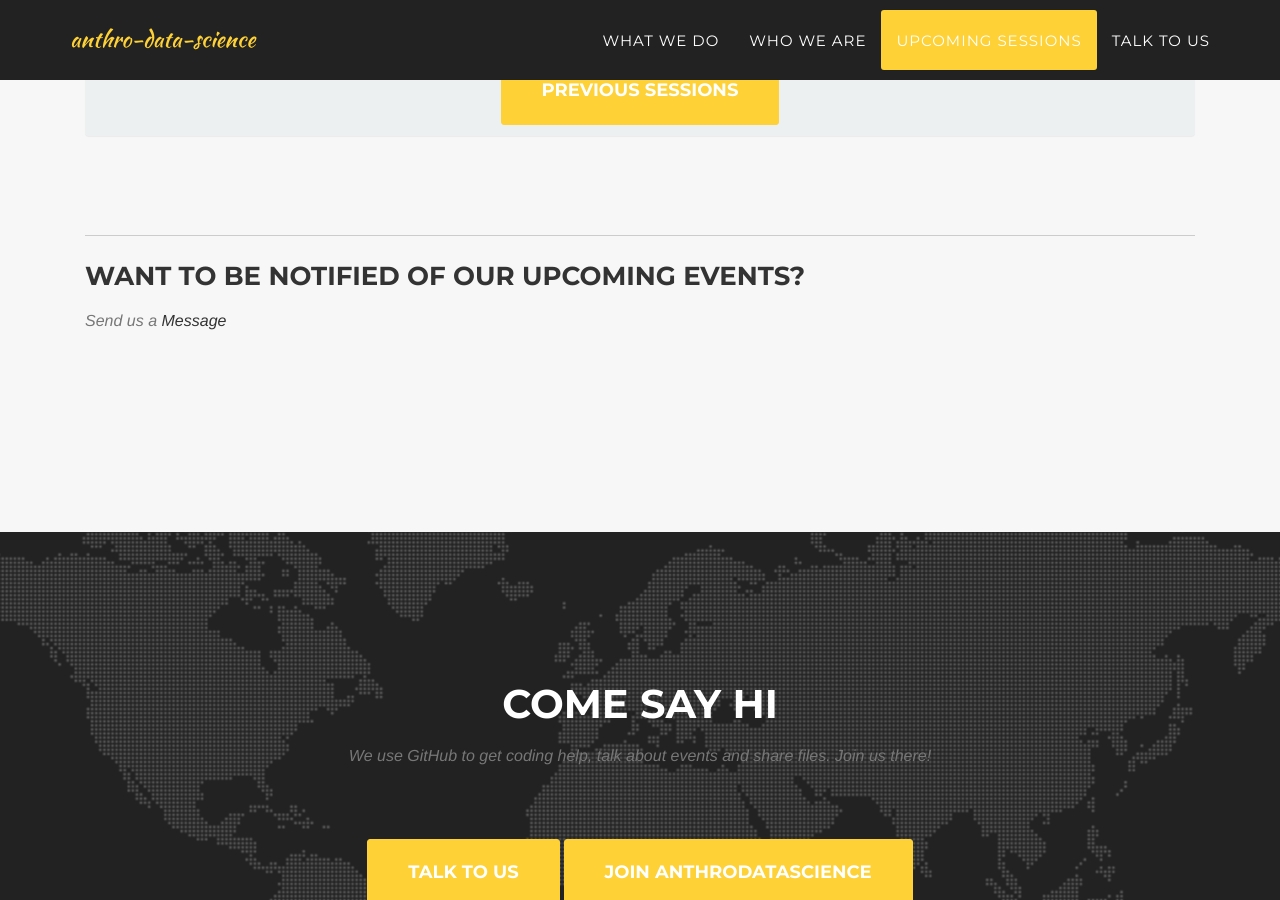
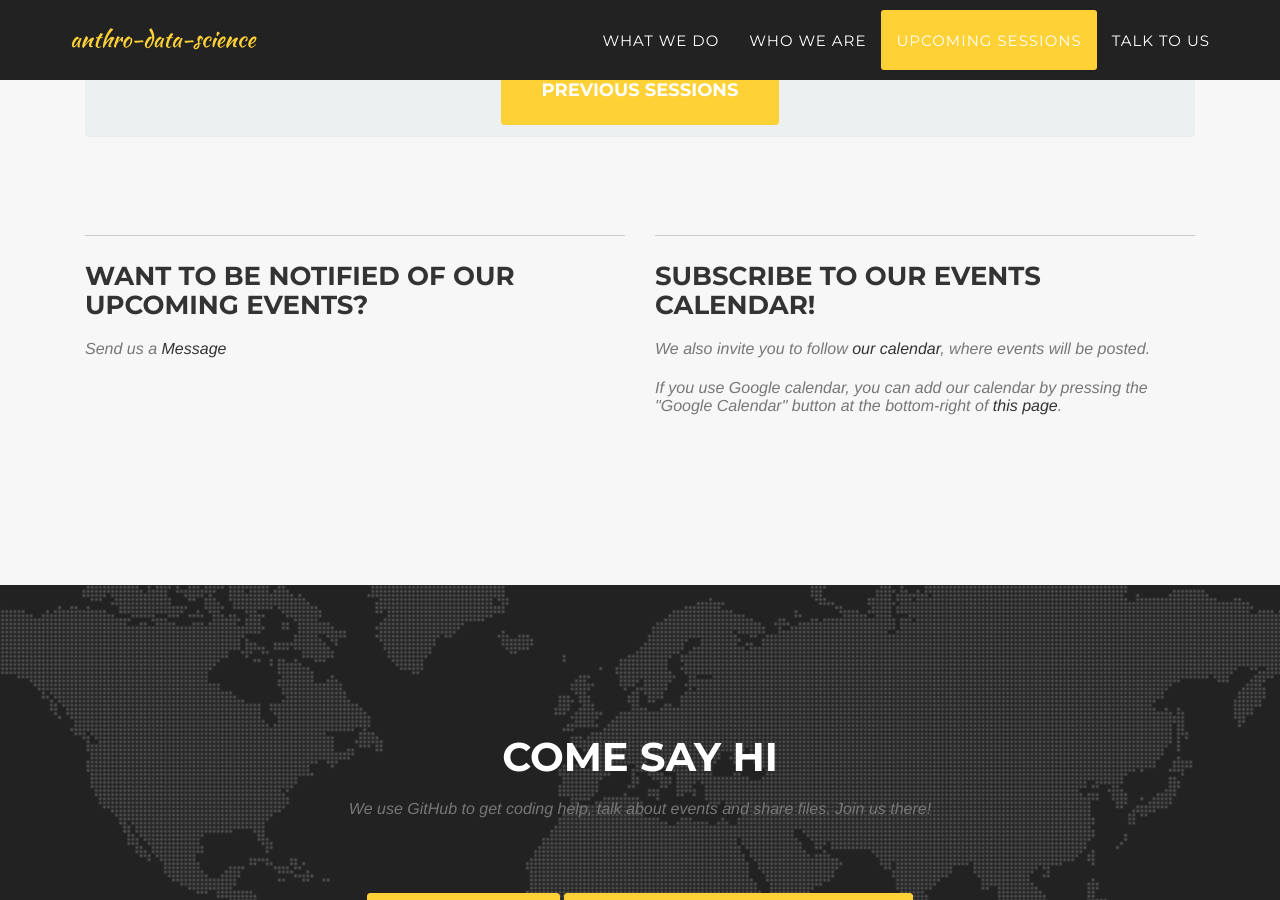
Before and after one commit to anthro-data-science/anthro-data-science.github.io, a Jekyll site: the page built from index.html, in a window 1280 px wide and 900 px high, scrolled down 1849 px. Built offline with Jekyll 4.4.1, drawn with Linux system fonts in a browser that asks for light colours; some web fonts are replaced; part of the change alters nothing that is shown.

Commit message:
Update _config.yml
Setting calendar to True to display event on our page

```diff
--- a/_config.yml
+++ b/_config.yml
@@ -28,7 +28,7 @@ headlineMain: "Let's Work Together"
 # 2. change 'USER' in the example urls below to the username of the google account you made for your calendar
 # 3. set calendar_on: True.
 
-calendar_on: False
+calendar_on: True
 calendar_embed_url: "https://calendar.google.com/calendar/embed?src=uw.edu_3qr3jdah11mh9fhtscsni2lb9s%40group.calendar.google.com&ctz=America%2FLos_Angeles"
 calendar_ical_url: "https://www.google.com/calendar/ical/USER@gmail.com/public/basic.ics"
 
```
